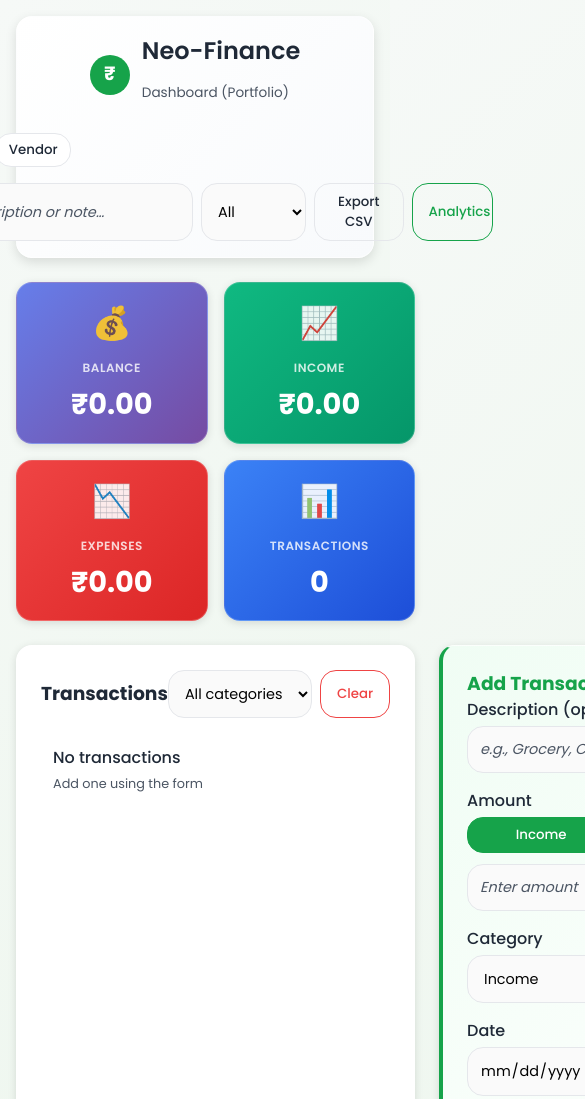
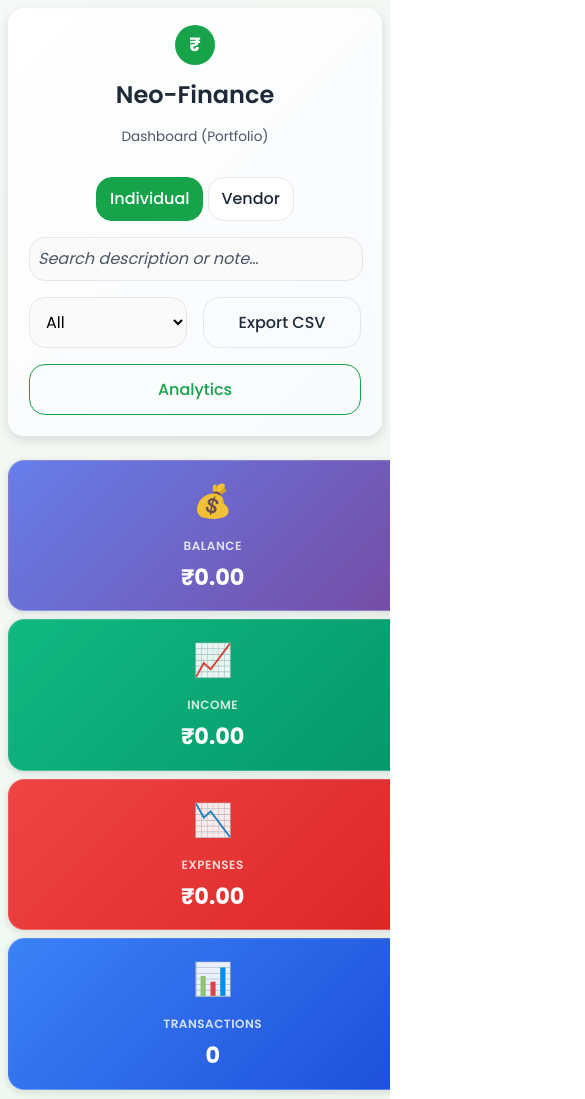
Before and after one commit to AjayS0708/FinanceTracker, a website: page index.html in a window 390 px wide. Shown: the top 1099 px of the page, 585 px wide, since content can reach past the window. Drawn offline with nearby package versions, Linux system fonts and the light colour scheme.

Commit message:
Updated project files

```diff
--- a/style.css
+++ b/style.css
@@ -1,9 +1,18 @@
 /* Neo-Finance Optimized CSS */
 :root {
-  --bg: linear-gradient(135deg, #f6f9f7 0%, #e8f5e8 100%); --panel-bg: #fff; --primary-green: #16a34a; --danger-red: #ef4444;
-  --text-color: #1f2937; --muted-text: #4b5563; --border-color: #e5e7eb;
-  --radius: 16px; --shadow: rgba(0,0,0,0.12);
-  --accent-blue: #3b82f6; --accent-purple: #8b5cf6; --success-green: #10b981;
+  --bg: linear-gradient(135deg, #f6f9f7 0%, #e8f5e8 100%);
+  --panel-bg: #fff;
+  --primary-green: #16a34a;
+  --danger-red: #ef4444;
+  --text-color: #1f2937;
+  --muted-text: #4b5563;
+  --border-color: #e5e7eb;
+  --radius: 16px;
+  --shadow: rgba(0,0,0,0.12);
+  --accent-blue: #3b82f6;
+  --accent-purple: #8b5cf6;
+  --success-green: #10b981;
+  --touch-target: 44px; /* Minimum touch target size */
 }
 
 * { box-sizing: border-box; }
@@ -150,3 +159,139 @@ input::placeholder { color: var(--muted-text); font-style: italic; }
   .controls { flex-wrap: wrap; }
   .summary { grid-template-columns: repeat(2, 1fr); }
 }
+
+/* Mobile-First Responsive Design */
+@media (max-width: 768px) {
+  /* Base Layout */
+  .app {
+    padding: 0.5rem;
+    width: 100%;
+    overflow-x: hidden;
+  }
+
+  /* Top Bar & Navigation */
+  .topbar {
+    flex-direction: column;
+    gap: 1rem;
+    padding: 1rem;
+    text-align: center;
+  }
+
+  .brand {
+    flex-direction: column;
+    text-align: center;
+  }
+
+  /* Grid Layout */
+  .grid {
+    grid-template-columns: 1fr;
+    gap: 1rem;
+  }
+
+  .panel {
+    padding: 1rem;
+  }
+
+  /* Form Elements */
+  input[type="text"],
+  input[type="number"],
+  input[type="date"],
+  input[type="search"],
+  select,
+  button,
+  .btn {
+    min-height: var(--touch-target);
+    font-size: 1rem;
+  }
+
+  /* Buttons */
+  .btn {
+    padding: 0.75rem 1.25rem;
+  }
+
+  /* Transaction List */
+  .tx-list li {
+    padding: 0.75rem;
+  }
+
+  .tx-amount {
+    font-size: 1rem;
+  }
+
+  /* Form Panel */
+  .form-panel {
+    order: 2; /* Move form below transactions on mobile */
+  }
+
+  /* Summary Cards */
+  .summary {
+    grid-template-columns: 1fr 1fr;
+    gap: 0.5rem;
+  }
+
+  .stat-value {
+    font-size: 1.4rem;
+  }
+
+  /* Modal */
+  .modal-card {
+    width: 95%;
+    margin: 1rem auto;
+  }
+
+  /* Hide some elements on mobile */
+  .tx-date {
+    display: none;
+  }
+}
+
+/* Small Mobile Devices */
+@media (max-width: 480px) {
+  .summary {
+    grid-template-columns: 1fr;
+  }
+
+  .controls {
+    flex-direction: column;
+    gap: 0.75rem;
+    width: 100%;
+  }
+
+  .actions {
+    width: 100%;
+    flex-wrap: wrap;
+  }
+
+  .actions > * {
+    flex: 1 1 45%;
+    margin: 0.25rem;
+  }
+
+  /* Adjust chart containers */
+  .chart-box {
+    min-height: 200px;
+  }
+}
+
+/* Prevent zoom on input focus on mobile */
+@media screen and (max-width: 768px) {
+  input[type="text"],
+  input[type="number"],
+  input[type="date"],
+  input[type="search"],
+  select,
+  textarea {
+    font-size: 16px !important; /* Prevent iOS zoom */
+  }
+}
+
+/* Tablet Styles */
+@media (min-width: 769px) and (max-width: 1024px) {
+  .grid {
+    grid-template-columns: 1fr 300px;
+  }
+
+  .summary {
+    grid-template-columns: repeat(4, 1fr);
+  }
+}
```
